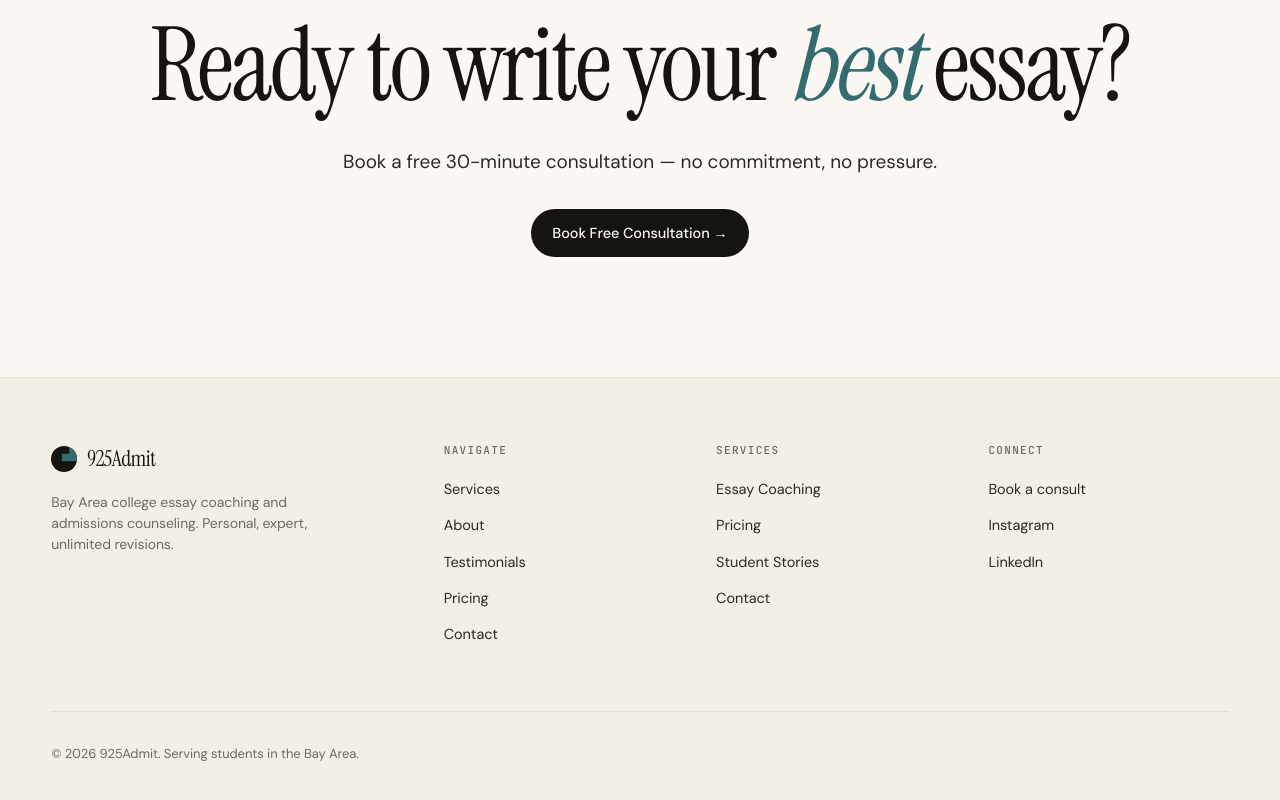
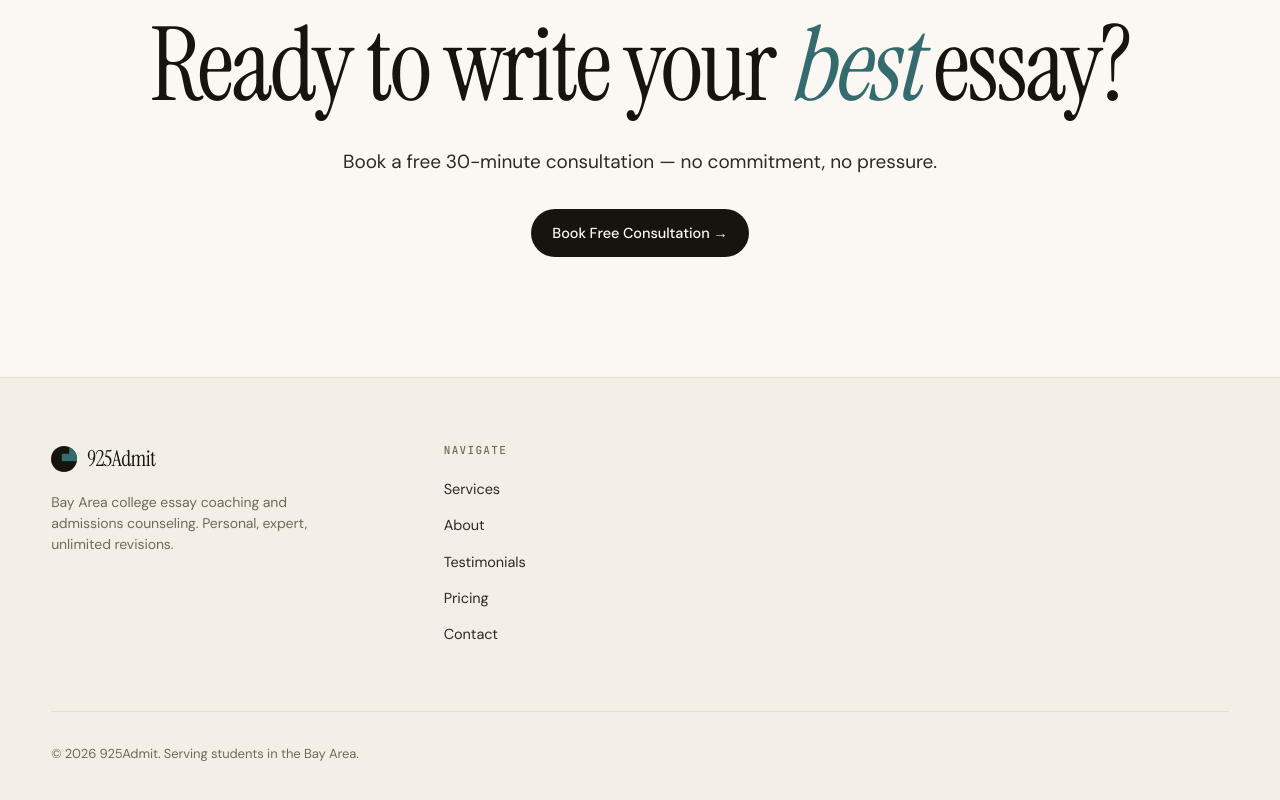
Before and after one commit to hrsinghvi/925admit, a Next.js app: page / in a window 1280 px wide. Shown: the part 5538-6338 px from the top of the page. Built offline with nearby package versions, Linux system fonts and the light colour scheme.

Commit message:
remove: Services and Connect columns from footer

```diff
--- a/components/Footer.tsx
+++ b/components/Footer.tsx
@@ -1,5 +1,5 @@
 import Link from 'next/link'
-import { NAV_LINKS, CONTACT_EMAIL, CALENDLY_URL } from '@/lib/constants'
+import { NAV_LINKS } from '@/lib/constants'
 
 export default function Footer() {
   return (
@@ -29,26 +29,6 @@ export default function Footer() {
             </ul>
           </div>
 
-          {/* Services */}
-          <div className="foot-col">
-            <h5>Services</h5>
-            <ul>
-              <li><Link href="/services">Essay Coaching</Link></li>
-              <li><Link href="/pricing">Pricing</Link></li>
-              <li><Link href="/testimonials">Student Stories</Link></li>
-              <li><Link href="/contact">Contact</Link></li>
-            </ul>
-          </div>
-
-          {/* Connect */}
-          <div className="foot-col">
-            <h5>Connect</h5>
-            <ul>
-              <li><a href={CALENDLY_URL} target="_blank" rel="noopener noreferrer">Book a consult</a></li>
-              <li><a href="#">Instagram</a></li>
-              <li><a href="#">LinkedIn</a></li>
-            </ul>
-          </div>
         </div>
 
         <div className="foot-bottom">
```
